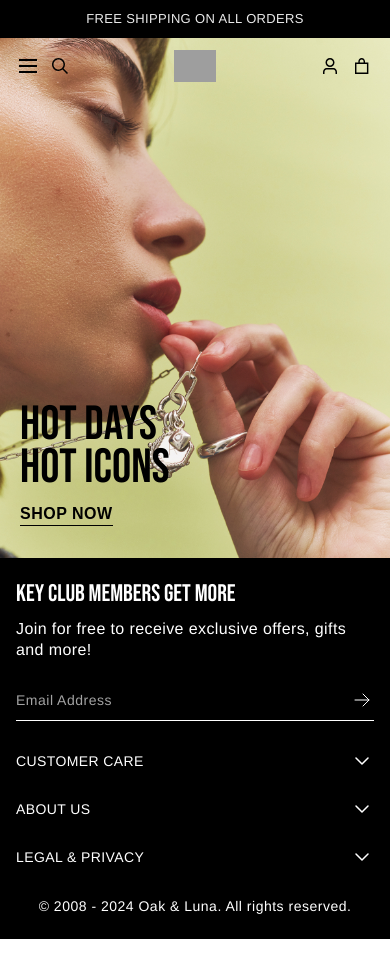
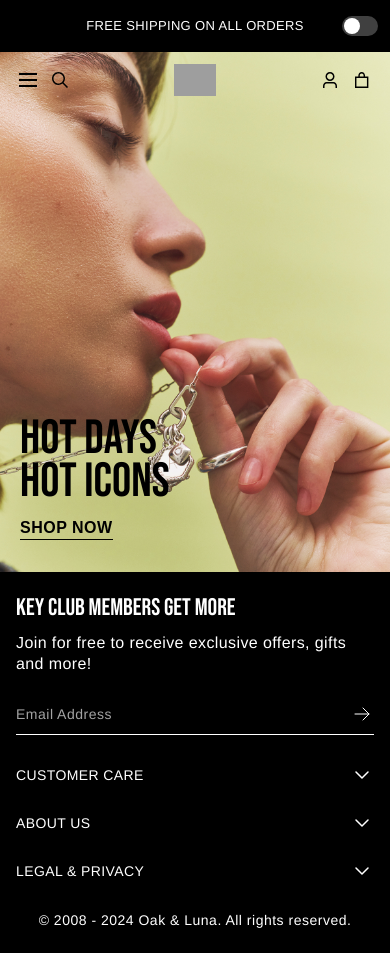
Before and after one commit to taliabarkai/oakandluna, a Next.js app: page / in a window 390 px wide. Built offline with nearby package versions, Linux system fonts and the light colour scheme; grey boxes are pictures that could not be loaded; a web font is replaced by a local one.

Commit message:
Integrate HomeHeroThemeContext into AppChrome, SiteHeader, and HomePage for dynamic theming. Update Topline component to conditionally render HeroThemeToggle based on the homepage context. Refactor CSS for improved styling in dark mode and enhance layout consistency across components.

```diff
--- a/src/app/AppChrome.tsx
+++ b/src/app/AppChrome.tsx
@@ -7,6 +7,7 @@ import { SiteHeader } from "@/components/SiteHeader";
 import { Topline } from "@/components/Topline";
 import { ToplinePromoBanner } from "@/components/ToplinePromoBanner";
 import { RouteErrorBoundary } from "@/components/RouteErrorBoundary";
+import { HomeHeroThemeProvider } from "@/context/HomeHeroThemeContext";
 import styles from "./AppChrome.module.css";
 
 export function AppChrome({ children }: { children: ReactNode }) {
@@ -54,6 +55,7 @@ export function AppChrome({ children }: { children: ReactNode }) {
   }, [isHome, promoOpen]);
 
   return (
+    <HomeHeroThemeProvider>
       <div className={styles.page}>
         <Topline promoOpen={promoOpen} onPromoOpenChange={setPromoOpen} />
         {isHome ? (
@@ -76,5 +78,6 @@ export function AppChrome({ children }: { children: ReactNode }) {
         </main>
         <SiteFooter />
       </div>
+    </HomeHeroThemeProvider>
   );
 }
--- /dev/null
+++ b/src/components/HeroThemeToggle.module.css
@@ -0,0 +1,51 @@
+.toggle {
+  display: inline-flex;
+  align-items: center;
+  justify-content: center;
+  margin: 0;
+  padding: 4px;
+  border: none;
+  background: transparent;
+  color: rgba(255, 255, 255, 0.92);
+  font: inherit;
+  cursor: pointer;
+  flex-shrink: 0;
+  border-radius: 4px;
+}
+
+.toggle:hover {
+  color: #fff;
+}
+
+.toggle:focus {
+  outline: none;
+}
+
+.toggle:focus-visible {
+  outline: 2px solid #fff;
+  outline-offset: 2px;
+}
+
+.track {
+  position: relative;
+  width: 36px;
+  height: 20px;
+  border-radius: 999px;
+  background: rgba(255, 255, 255, 0.25);
+  flex-shrink: 0;
+}
+
+.thumb {
+  position: absolute;
+  top: 2px;
+  left: 2px;
+  width: 16px;
+  height: 16px;
+  border-radius: 50%;
+  background: #fff;
+  transition: transform 0.2s ease;
+}
+
+.thumbDark {
+  transform: translateX(16px);
+}
--- /dev/null
+++ b/src/components/HeroThemeToggle.tsx
@@ -0,0 +1,28 @@
+"use client";
+
+import { useHomeHeroTheme } from "@/context/HomeHeroThemeContext";
+import styles from "./HeroThemeToggle.module.css";
+
+/** Homepage-only control: switches hero + transparent header between light and dark foreground. */
+export function HeroThemeToggle() {
+  const { theme, toggleTheme } = useHomeHeroTheme();
+  const isDark = theme === "dark";
+
+  return (
+    <button
+      type="button"
+      className={styles.toggle}
+      onClick={(e) => {
+        e.stopPropagation();
+        toggleTheme();
+      }}
+      aria-pressed={isDark}
+      aria-label={isDark ? "Use light hero and header" : "Use dark hero and header"}
+      title={isDark ? "Light hero" : "Dark hero"}
+    >
+      <span className={styles.track} aria-hidden>
+        <span className={`${styles.thumb} ${isDark ? styles.thumbDark : ""}`} />
+      </span>
+    </button>
+  );
+}
--- a/src/components/SiteHeader.module.css
+++ b/src/components/SiteHeader.module.css
@@ -37,6 +37,21 @@
 .headerTransparent {
   background: transparent;
   box-shadow: none;
+}
+
+/* Homepage only: when header is transparent + hero “dark” mode (see HomeHeroThemeContext). */
+.headerTransparentDark .navLink,
+.headerTransparentDark .navLinkActive {
+  color: #fff;
+}
+
+.headerTransparentDark .navLink:hover {
+  opacity: 0.85;
+}
+
+.headerTransparentDark .logo img,
+.headerTransparentDark .headerIcon {
+  filter: brightness(0) invert(1);
 }
 
 /* Hamburger + search: visible below 1200px viewport */
--- a/src/components/SiteHeader.tsx
+++ b/src/components/SiteHeader.tsx
@@ -3,6 +3,7 @@
 import { useEffect, useState } from "react";
 import Link from "next/link";
 import { usePathname } from "next/navigation";
+import { useHomeHeroTheme } from "@/context/HomeHeroThemeContext";
 import { FIGMA_MCP } from "../assets/figmaMcpAssets";
 import styles from "./SiteHeader.module.css";
 
@@ -28,11 +29,13 @@ const SCROLL_SOLID_PX = 8;
 export function SiteHeader() {
   const pathname = usePathname();
   const isHome = pathname === "/";
+  const { theme } = useHomeHeroTheme();
 
   const [scrolled, setScrolled] = useState(false);
   const [navHovered, setNavHovered] = useState(false);
 
   const solid = !isHome || scrolled || navHovered;
+  const transparentHeroDark = isHome && !solid && theme === "dark";
 
   useEffect(() => {
     setScrolled(false);
@@ -53,7 +56,10 @@ export function SiteHeader() {
     styles.header,
     isHome ? styles.headerFixed : styles.headerInNavStack,
     solid ? styles.headerSolid : isHome ? styles.headerTransparent : styles.headerSolid,
-  ].join(" ");
+    transparentHeroDark ? styles.headerTransparentDark : "",
+  ]
+    .filter(Boolean)
+    .join(" ");
 
   return (
     <header className={headerClass} data-name="Header">
--- a/src/components/Topline.module.css
+++ b/src/components/Topline.module.css
@@ -4,7 +4,7 @@
   background-color: #000000;
 }
 
-.announcementBtn {
+.announcementRow {
   display: flex;
   align-items: center;
   justify-content: space-between;
@@ -14,36 +14,59 @@
   padding: 8px 32px;
   min-height: 40px;
   box-sizing: border-box;
+}
+
+.announcementMain {
+  flex: 1;
+  display: flex;
+  align-items: center;
+  justify-content: space-between;
+  gap: 16px;
+  min-width: 0;
   border: none;
   background: transparent;
   color: #fff;
   font: inherit;
   cursor: pointer;
   text-align: left;
+  padding: 0;
 }
 
-.announcementBtn:hover {
+.announcementMain:hover {
   opacity: 0.92;
 }
 
-.announcementBtn:focus {
+.announcementMain:focus {
   outline: none;
 }
 
-.announcementBtn:focus-visible {
+.announcementMain:focus-visible {
   outline: 2px solid #fff;
-  outline-offset: -2px;
+  outline-offset: 2px;
 }
 
-.left,
-.right {
+.announcementAside {
+  display: flex;
+  align-items: center;
+  gap: 20px;
+  flex-shrink: 0;
+  margin-left: 16px;
+  color: #fff;
+}
+
+.trackStack {
+  display: inline-flex;
+  flex-direction: row;
+  align-items: center;
+  flex-wrap: nowrap;
+  gap: 8px;
+  line-height: 1.15;
+}
+
+.left {
   display: flex;
   align-items: center;
   gap: 24px;
-}
-
-.right {
-  justify-content: flex-end;
 }
 
 .center {
@@ -61,16 +84,6 @@
   line-height: 18px;
   letter-spacing: 0.5px;
   white-space: nowrap;
-}
-
-.trackHelp {
-  display: inline-flex;
-  align-items: center;
-  gap: 8px;
-}
-
-.trackHelpPipe {
-  flex-shrink: 0;
 }
 
 .textMedium {
@@ -118,19 +131,53 @@
 }
 
 @media (max-width: 767px) {
-  .announcementBtn {
-    justify-content: center;
-    padding: 10px 16px;
-    min-height: 36px;
+  .announcementRow {
+    position: relative;
+    display: block;
+    padding: 10px 12px;
+    min-height: 40px;
+    box-sizing: border-box;
+    overflow: visible;
   }
 
-  .left,
-  .right {
+  .announcementMain {
+    display: flex;
+    width: 100%;
+    justify-content: center;
+    align-items: center;
+    min-height: 32px;
+    padding: 0;
+    box-sizing: border-box;
+  }
+
+  .left {
+    display: none;
+  }
+
+  /* Floats above the bar so it does not consume flex/grid space from the promo row */
+  .announcementAside {
+    position: absolute;
+    right: 8px;
+    top: 50%;
+    transform: translateY(-50%);
+    z-index: 2;
+    display: flex;
+    align-items: center;
+    gap: 10px;
+    margin: 0;
+    pointer-events: auto;
+    flex-shrink: 0;
+  }
+
+  .trackStack {
     display: none;
   }
 
   .center {
     flex: 0 1 auto;
+    min-width: 0;
+    max-width: calc(100% - clamp(44px, 14vw, 56px));
+    text-align: center;
   }
 
   .textMedium {
--- a/src/components/Topline.tsx
+++ b/src/components/Topline.tsx
@@ -2,6 +2,7 @@
 
 import { useLayoutEffect, useRef } from "react";
 import { usePathname } from "next/navigation";
+import { HeroThemeToggle } from "./HeroThemeToggle";
 import { PROMO_BANNER_ID } from "./ToplinePromoBanner";
 import styles from "./Topline.module.css";
 
@@ -55,9 +56,10 @@ export function Topline({ promoOpen, onPromoOpenChange }: ToplineProps) {
 
   return (
     <div ref={announcementRef} className={styles.announcementShell}>
+      <div className={styles.announcementRow}>
         <button
           type="button"
-        className={styles.announcementBtn}
+          className={styles.announcementMain}
           data-name="Announcement"
           aria-label="Toggle promotional banner"
           aria-expanded={promoOpen}
@@ -70,16 +72,15 @@ export function Topline({ promoOpen, onPromoOpenChange }: ToplineProps) {
           <div className={styles.center}>
             <p className={styles.textMedium}>Free Shipping on All Orders</p>
           </div>
-        <div className={styles.right} data-name="Track & Help">
-          <p className={`${styles.textLight} ${styles.trackHelp}`}>
-            <span>Help</span>
-            <span className={styles.trackHelpPipe} aria-hidden>
-              |
-            </span>
-            <span>Track my order</span>
-          </p>
+        </button>
+        <div className={styles.announcementAside} data-name="Track & Help">
+          <div className={styles.trackStack}>
+            <p className={styles.textLight}>Help</p>
+            <p className={styles.textLight}>Track my order</p>
           </div>
-      </button>
+          {isHome ? <HeroThemeToggle /> : null}
+        </div>
+      </div>
     </div>
   );
 }
--- /dev/null
+++ b/src/context/HomeHeroThemeContext.tsx
@@ -0,0 +1,40 @@
+"use client";
+
+import { createContext, useCallback, useContext, useMemo, useState, type ReactNode } from "react";
+
+export type HomeHeroTheme = "light" | "dark";
+
+type Value = {
+  theme: HomeHeroTheme;
+  setTheme: (t: HomeHeroTheme) => void;
+  toggleTheme: () => void;
+};
+
+const HomeHeroThemeContext = createContext<Value | null>(null);
+
+export function HomeHeroThemeProvider({ children }: { children: ReactNode }) {
+  const [theme, setTheme] = useState<HomeHeroTheme>("light");
+
+  const toggleTheme = useCallback(() => {
+    setTheme((t) => (t === "light" ? "dark" : "light"));
+  }, []);
+
+  const value = useMemo(
+    () => ({
+      theme,
+      setTheme,
+      toggleTheme,
+    }),
+    [theme, toggleTheme],
+  );
+
+  return <HomeHeroThemeContext.Provider value={value}>{children}</HomeHeroThemeContext.Provider>;
+}
+
+export function useHomeHeroTheme(): Value {
+  const ctx = useContext(HomeHeroThemeContext);
+  if (!ctx) {
+    throw new Error("useHomeHeroTheme must be used within HomeHeroThemeProvider");
+  }
+  return ctx;
+}
--- a/src/views/HomePage.module.css
+++ b/src/views/HomePage.module.css
@@ -32,10 +32,21 @@
   vertical-align: top;
 }
 
+/* Dark hero mode: subtle scrim over photo so white type stays legible */
+.heroDark .heroCard::after {
+  content: "";
+  position: absolute;
+  inset: 0;
+  z-index: 1;
+  background: rgba(0, 0, 0, 0.15);
+  pointer-events: none;
+}
+
 /* Live type over hero (THEMES hero — image may be text-free) */
 .heroOverlay {
   position: absolute;
   inset: 0;
+  z-index: 2;
   display: flex;
   flex-direction: column;
   justify-content: flex-end;
@@ -73,6 +84,19 @@
   pointer-events: none;
 }
 
+.heroDark .heroHeadline,
+.heroDark .heroCta {
+  color: #fff;
+}
+
+.heroDark .heroCta {
+  border-bottom-color: #fff;
+}
+
+.heroDark .heroCard:focus-visible {
+  outline-color: #fff;
+}
+
 @media (min-width: 901px) {
   .heroOverlay {
     justify-content: center;
--- a/src/views/HomePage.tsx
+++ b/src/views/HomePage.tsx
@@ -1,12 +1,18 @@
+"use client";
+
 import Link from "next/link";
+import { useHomeHeroTheme } from "@/context/HomeHeroThemeContext";
 import heroDesktop from "../assets/images/home-hero-desktop.jpg";
 import heroMobile from "../assets/images/home-hero-mobile.jpg";
 import styles from "./HomePage.module.css";
 
 export function HomePage() {
+  const { theme } = useHomeHeroTheme();
+  const heroClass = theme === "dark" ? `${styles.hero} ${styles.heroDark}` : styles.hero;
+
   return (
     <>
-      <section className={styles.hero} aria-label="Featured">
+      <section className={heroClass} aria-label="Featured">
         <Link
           href="/category"
           className={styles.heroCard}
```
Lines whose indentation alone changed are shown as unchanged.
